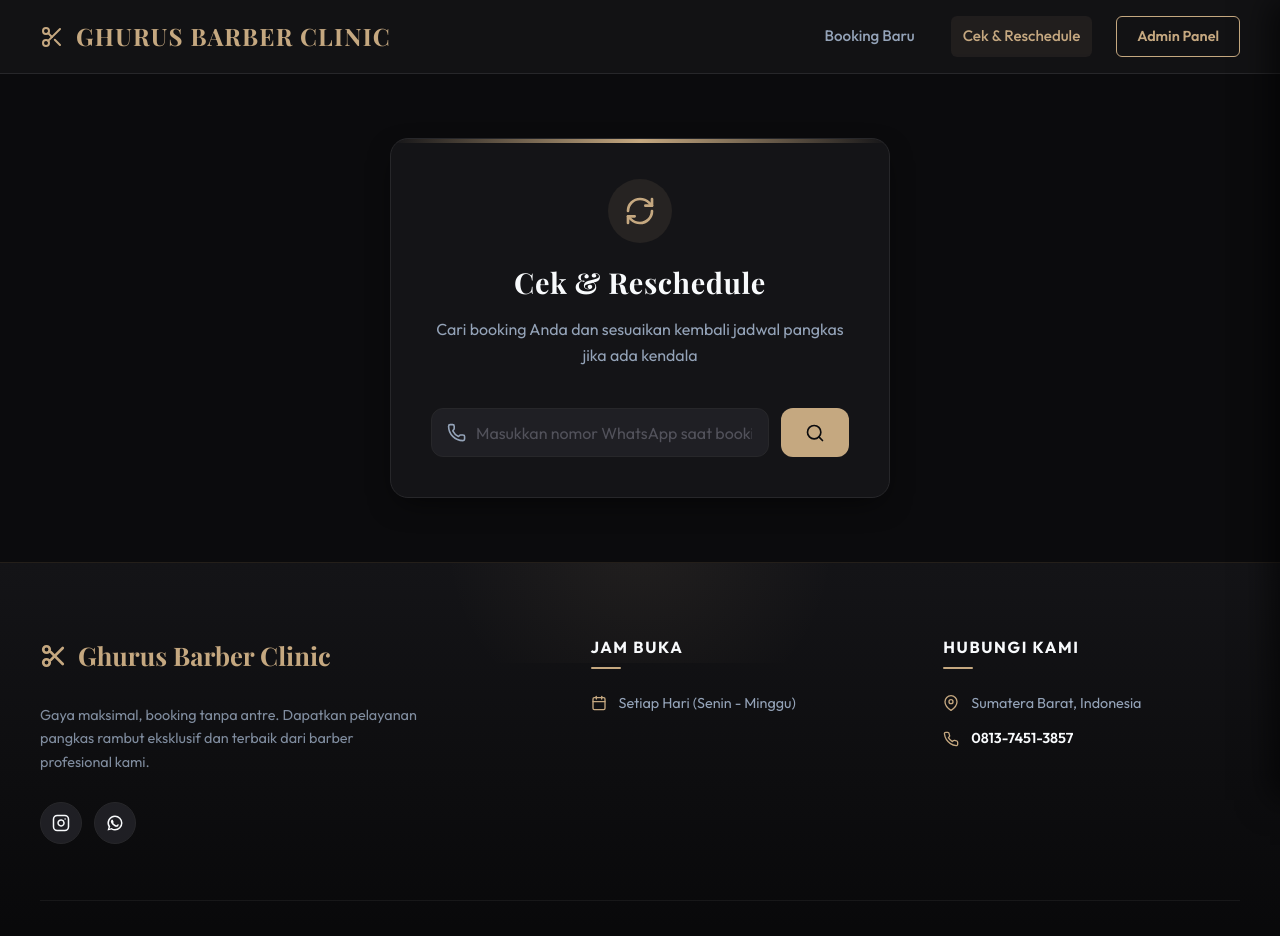
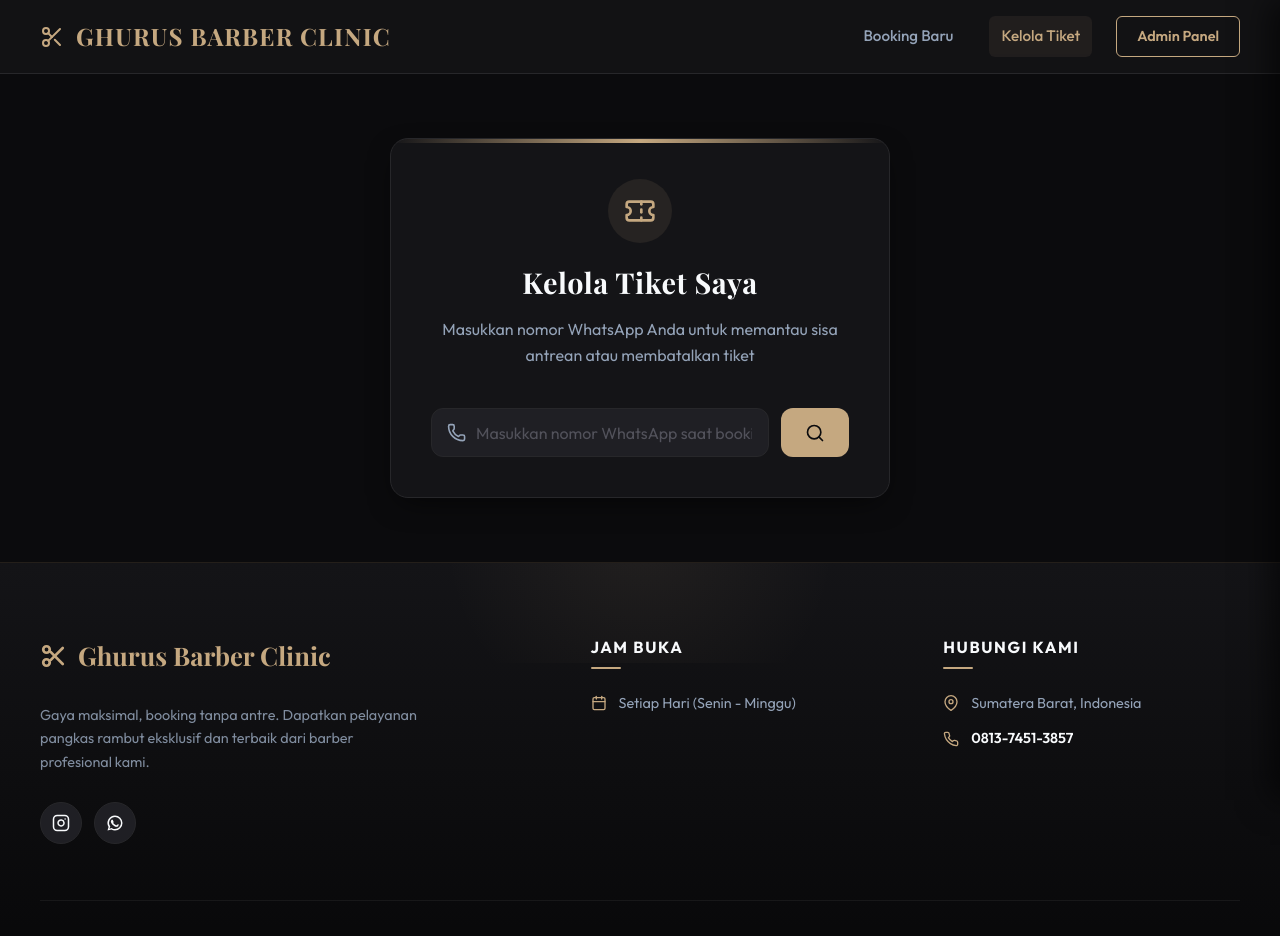
Before and after one commit to Hanaviz/ghurus-barber-booking, a Next.js app: page /booking-status in a window 1280 px wide. Shown: the top 936 px of the page. Built offline with nearby package versions, Linux system fonts and the light colour scheme; no server answers; the database is empty; a web font is replaced by a local one.

Commit message:
mengubah fitur cek & reschedule

```diff
--- a/app/layout.tsx
+++ b/app/layout.tsx
@@ -106,7 +106,7 @@ export default function RootLayout({
               <div className="footer-bottom-links hide-on-mobile">
                 <a href="/admin" className="footer-bottom-link">Admin Portal</a>
                 <a href="/" className="footer-bottom-link">Booking Baru</a>
-                <a href="/booking-status" className="footer-bottom-link">Cek Status</a>
+                <a href="/booking-status" className="footer-bottom-link">Kelola Tiket</a>
               </div>
             </div>
           </footer>
--- a/components/NavigasiBar.tsx
+++ b/components/NavigasiBar.tsx
@@ -86,7 +86,7 @@ export default function NavigasiBar() {
                   Booking Baru
                 </Link>
                 <Link href="/booking-status" className={`nav-link ${pathname === '/booking-status' ? 'active' : ''}`}>
-                  Cek & Reschedule
+                  Kelola Tiket
                 </Link>
                 <Link href="/admin" className="nav-btn-admin">
                   Admin Panel
@@ -175,7 +175,7 @@ export default function NavigasiBar() {
                 className={`sidebar-link ${pathname === '/booking-status' ? 'active' : ''}`}
                 onClick={closeSidebar}
               >
-                Cek & Reschedule
+                Kelola Tiket
               </Link>
               <div style={{ marginTop: '2rem', borderTop: '1px solid var(--border)', paddingTop: '1.5rem' }}>
                 <Link
--- a/components/booking/BookingSuccess.tsx
+++ b/components/booking/BookingSuccess.tsx
@@ -90,7 +90,7 @@ export default function BookingSuccess({
             color: isMalam ? '#fff' : '#000'
           }}
         >
-          Pantau Antrean Live
+          Kelola Tiket Saya
         </Link>
       </div>
     </div>
--- a/components/status/BookingList.tsx
+++ b/components/status/BookingList.tsx
@@ -220,7 +220,7 @@ export default function BookingList({
   return (
     <div style={{ marginTop: '2rem', animation: 'slideUp 0.3s ease' }}>
       <h2 style={{ fontSize: '1.4rem', marginBottom: '1.25rem', borderBottom: '1px solid var(--border)', paddingBottom: '0.5rem', fontFamily: "'Playfair Display', serif", fontWeight: 700 }}>
-        Status Antrean: <span style={{ color: 'var(--primary)' }}>{bookings[0].name}</span>
+        Tiket Antrean: <span style={{ color: 'var(--primary)' }}>{bookings[0].name}</span>
       </h2>
 
       {/* 1. SEKSI ANTREAN HARI INI */}
--- a/components/status/StatusSearch.tsx
+++ b/components/status/StatusSearch.tsx
@@ -1,7 +1,7 @@
 "use client";
 
 import React from 'react';
-import { Search, Phone, RefreshCw, CheckCircle2, AlertCircle } from 'lucide-react';
+import { Search, Phone, Ticket, CheckCircle2, AlertCircle } from 'lucide-react';
 
 interface StatusSearchProps {
   whatsappQuery: string;
@@ -29,10 +29,10 @@ export default function StatusSearch({
           color: 'var(--primary)',
           marginBottom: '1rem'
         }}>
-          <RefreshCw size={32} />
+          <Ticket size={32} />
         </div>
-        <h1 className="card-title">Cek & Reschedule</h1>
-        <p className="card-subtitle">Cari booking Anda dan sesuaikan kembali jadwal pangkas jika ada kendala</p>
+        <h1 className="card-title">Kelola Tiket Saya</h1>
+        <p className="card-subtitle">Masukkan nomor WhatsApp Anda untuk memantau sisa antrean atau membatalkan tiket</p>
       </div>
 
       {message && (
```
Also changed, not shown: 1 other file (tests, documents, lock files or other folders).
